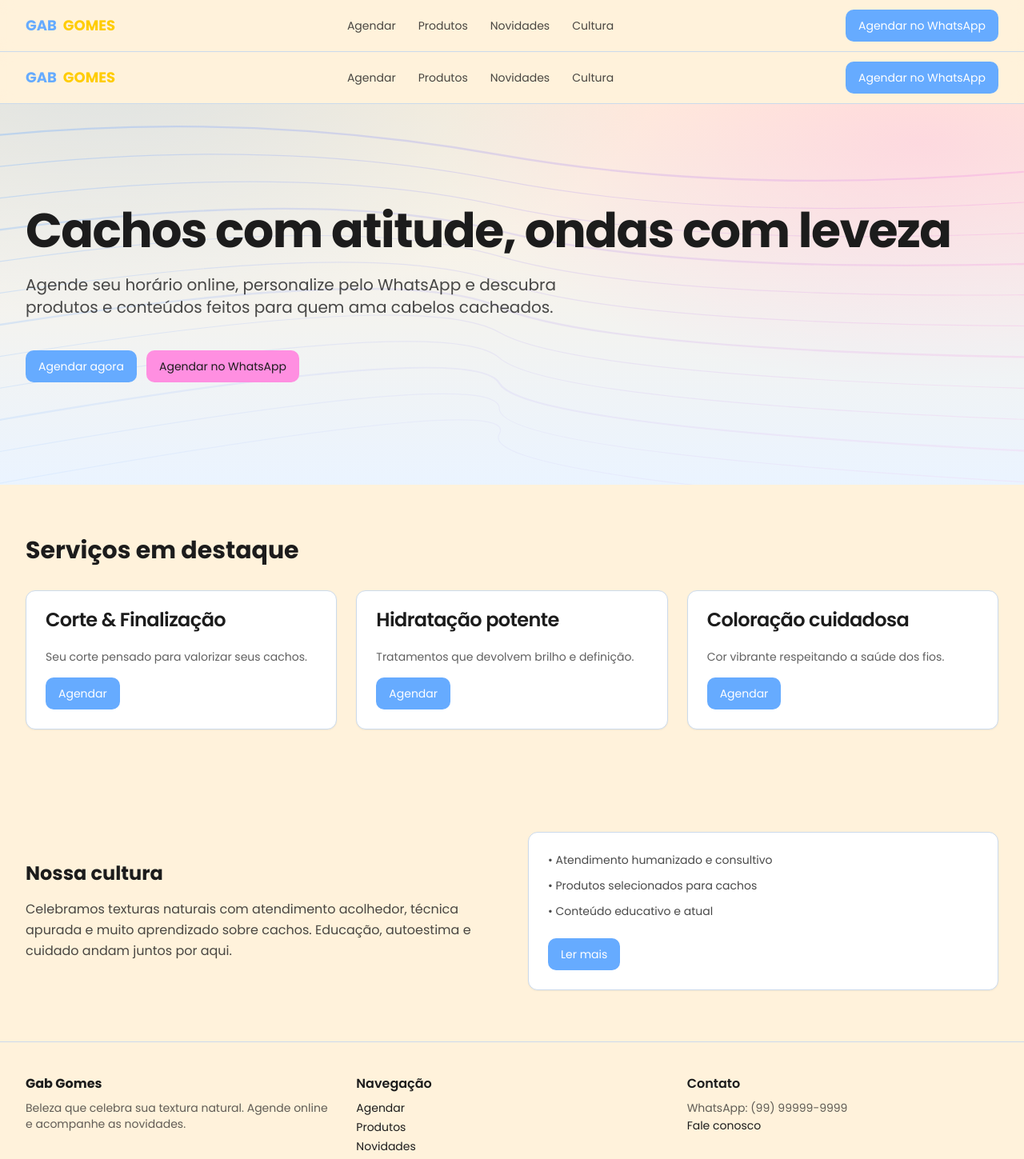
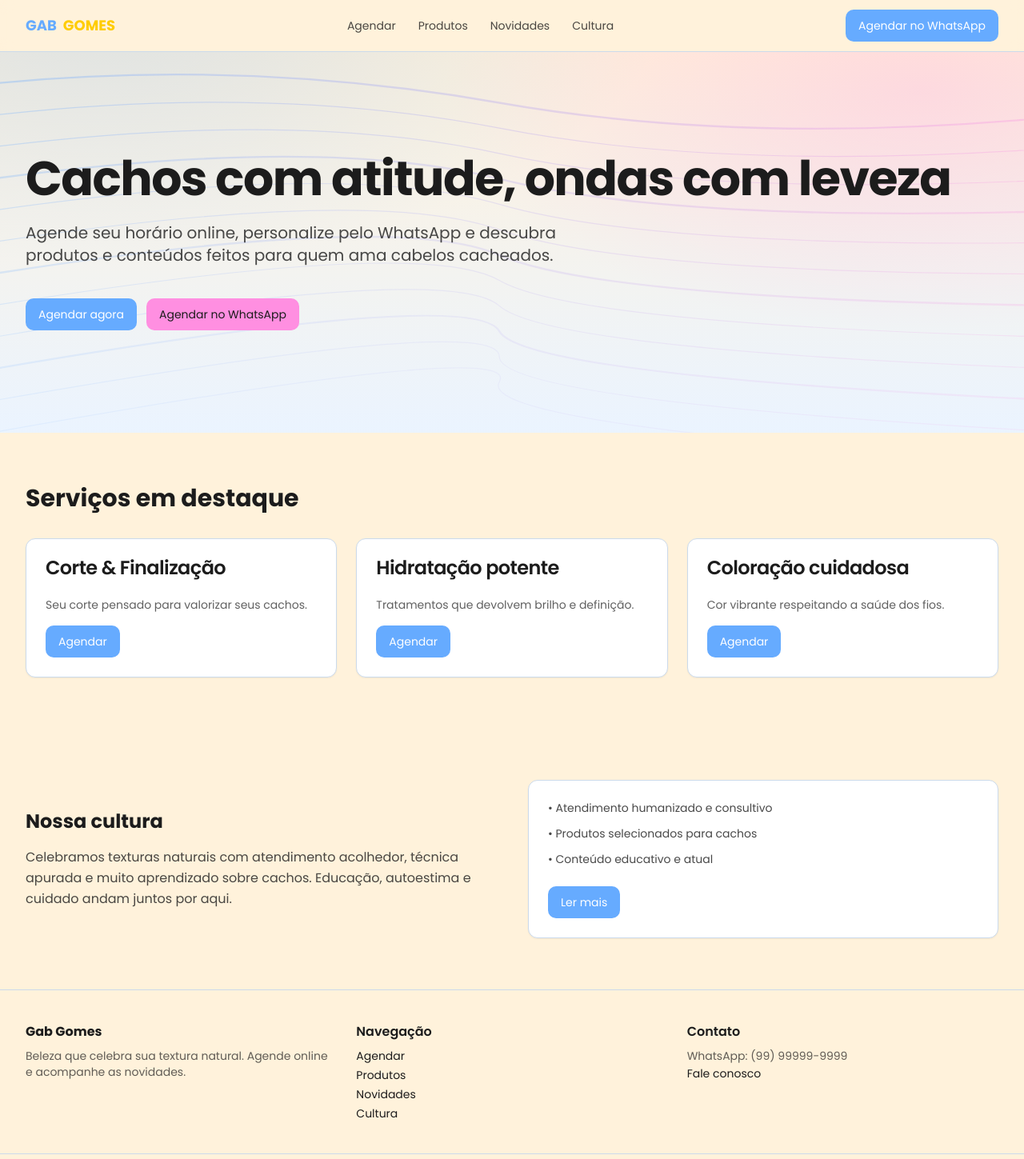
Before and after one commit to Morfeussession2/wavy-style-hub, a React (Vite) app: page / in a window 1280 px wide. Shown: the top 1449 px of the page at 80% size. Built offline with nearby package versions, Linux system fonts and the light colour scheme.

Commit message:
Fix: Header and Footer duplication on homepage
The header and footer components were being rendered twice on the homepage. This commit ensures they are rendered only once.

```diff
--- a/src/pages/Index.tsx
+++ b/src/pages/Index.tsx
@@ -1,6 +1,6 @@
 import Hero from "@/components/site/Hero";
-import Navbar from "@/components/site/Navbar";
-import Footer from "@/components/site/Footer";
+
+
 import { Link } from "react-router-dom";
 import { Card, CardContent, CardHeader, CardTitle } from "@/components/ui/card";
 import { Button } from "@/components/ui/button";
@@ -8,7 +8,7 @@ import { Button } from "@/components/ui/button";
 const Index = () => {
   return (
     <div className="min-h-screen flex flex-col">
-      <Navbar />
+
       <main className="flex-1">
         <Hero />
 
@@ -52,7 +52,7 @@ const Index = () => {
           </div>
         </section>
       </main>
-      <Footer />
+
     </div>
   );
 };
```
